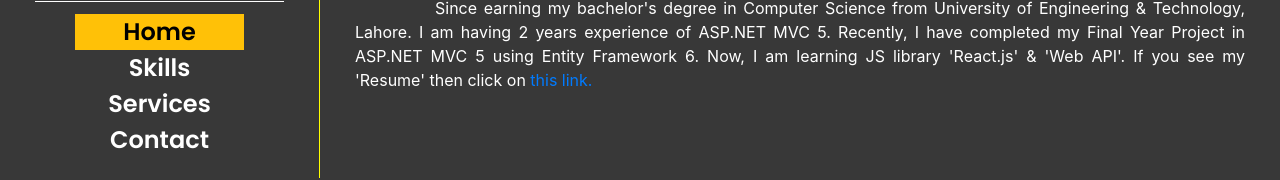
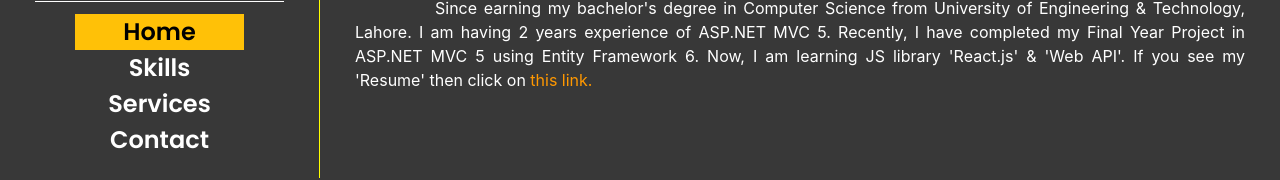
Before and after one commit to mukarramjavid/mukarram_portfolio, a React (Create React App) app: page / in a window 1280 px wide. Shown: the part 301-481 px from the top of the page. Built offline with nearby package versions, Linux system fonts and the light colour scheme.

Commit message:
add color

```diff
--- a/src/Components/Home.js
+++ b/src/Components/Home.js
@@ -25,7 +25,7 @@ export default function Home() {
                     2 years experience of ASP.NET MVC 5. Recently, I have
                     completed my Final Year Project in ASP.NET MVC 5 using
                     Entity Framework 6. Now, I am learning JS library
-                    'React.js' & 'Web API'.{" "} If you see my 'Resume' then click on <a href="https://europa.eu/!Bt89Cg"> this link. </a>
+                    'React.js' & 'Web API'.{" "} If you see my 'Resume' then click on <a style={{ color: "#ff9800" }} href="https://europa.eu/!Bt89Cg"> this link. </a>
                   </p>
                 </div>
               </Card.Text>
```
